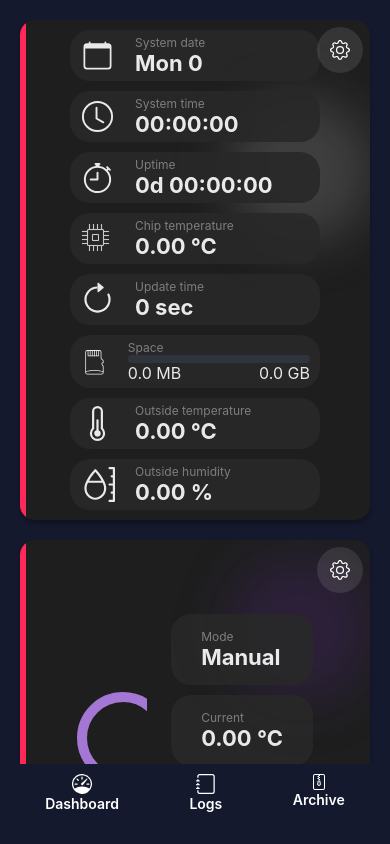
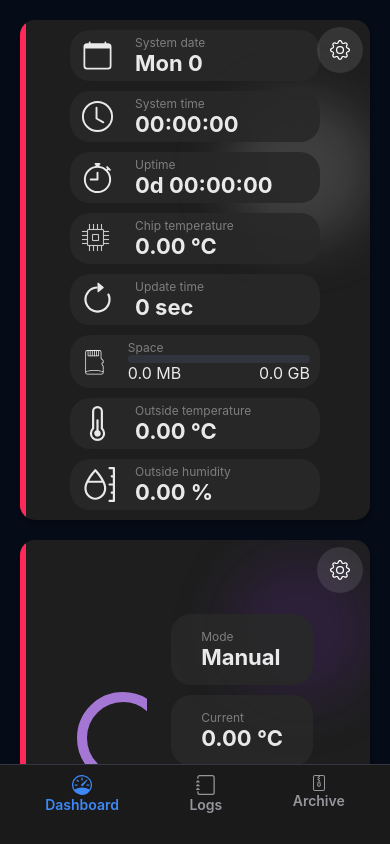
Before and after one commit to onnkek/aquarium, a React (Create React App) app: page / in a window 390 px wide. Shown: the top 844 px of the page. Built offline with nearby package versions, Linux system fonts and the light colour scheme.

Commit message:
adaptive for iphone, rework navbar and fix modal position

```diff
--- a/public/index.html
+++ b/public/index.html
@@ -7,7 +7,9 @@
   <meta name="viewport" content="width=device-width, initial-scale=1" />
   <meta name="theme-color" content="#000000" />
   <meta name="description" content="Aquarium admin panel" />
-
+  <meta name="viewport" content="width=device-width, initial-scale=1.0, viewport-fit=cover">
+  <link rel="apple-touch-icon" href="%PUBLIC_URL%/favicon.ico" />
+  <meta name="apple-mobile-web-app-capable" content="yes" />
   <!--
       manifest.json provides metadata used when your web app is installed on a
       user's mobile device or desktop. See https://developers.google.com/web/fundamentals/web-app-manifest/
--- a/src/app/styles/index.sass
+++ b/src/app/styles/index.sass
@@ -1,7 +1,8 @@
 @import 'app/styles/variables.sass'
 
 html
-  background-color: var(--bg-primary)
+  background-color: #060b18
+  padding-top: env(safe-area-inset-top)
 
 body
   margin: 0
--- a/src/app/styles/variables.sass
+++ b/src/app/styles/variables.sass
@@ -64,7 +64,7 @@ $widget-rect-green: #46B464
 $widget-icon-green: #5ebc77
 
 html
-  background-color: #15192e
+  // background-color: #15192e
   // Typography
   --font-family: "Inter", sans-serif
   --font-regular: 400
--- a/src/shared/ui/Modal/ui/Modal.module.sass
+++ b/src/shared/ui/Modal/ui/Modal.module.sass
@@ -11,7 +11,6 @@
   z-index: 999
   overflow: hidden
 
-
 .overlay
   width: 100%
   height: 100%
@@ -20,8 +19,8 @@
   justify-content: center
   align-items: center
 
+.content
 
-.content
   min-width: 400px
   padding: 24px
   border-radius: var(--radius-xl)
@@ -29,7 +28,9 @@
   border: 1px solid var(--border-primary)
   box-shadow: var(--shadow-xl)
   overflow: hidden
-
+  margin: 50px 0 0 0
+  @media (max-width: 780px)
+    margin: 0 0 80px 0
 
 .none
   .overlay
@@ -38,8 +39,6 @@
       border: none
       box-shadow: none
       padding: 0
-
-
 
 .header
   background-color: transparent
--- a/src/widgets/Navbar/ui/Navbar.module.sass
+++ b/src/widgets/Navbar/ui/Navbar.module.sass
@@ -7,7 +7,7 @@
   top: 0
   position: fixed
   color: white
-  background-color: #15192e
+  background-color: #1a1a1a
   z-index: 1000
   width: 100%
   height: 50px
@@ -18,6 +18,7 @@
     top: auto
     height: 80px
     bottom: 0
+    border-top: 1px solid var(--border-primary)
 
   .header_button_text
     @media (max-width: 780px)
@@ -27,6 +28,7 @@
 .header_icon
   width: 20px
   height: 20px
+
 
 .title
   font-size: 20px
@@ -45,7 +47,7 @@
     display: none
 
 .link
-  color: white
+  color: var(--fg-tertiary)
   font-weight: 600
   text-decoration: none
   margin-right: 10px
@@ -54,6 +56,9 @@
   flex-direction: column
   justify-content: center
   align-items: center
+  -webkit-tap-highlight-color: transparent
+  &:hover
+    color: var(--fg-secondary_hover)
   svg
     display: none
     margin: 0
@@ -61,3 +66,8 @@
     margin: 0
     svg
       display: block
+
+.active
+  color: #3d88f5
+  &:hover
+    color: #3d88f5
--- a/src/widgets/Navbar/ui/Navbar.tsx
+++ b/src/widgets/Navbar/ui/Navbar.tsx
@@ -1,11 +1,12 @@
-import { classNames } from "shared/lib/classNames";
+import { classNames, Mods } from "shared/lib/classNames";
 import cls from './Navbar.module.sass';
 import { ReactComponent as Logo } from 'shared/assets/logo.svg';
 import { ReactComponent as LogsIcon } from 'shared/assets/icons/aquarium/journal.svg';
 import { ReactComponent as ArchiveIcon } from 'shared/assets/icons/aquarium/archive.svg';
 import { ReactComponent as DashboardIcon } from 'shared/assets/icons/aquarium/dashboard.svg';
 import { Link } from "react-router-dom";
-import { RoutePath } from "shared/config/routeConfig/routeConfig";
+import { AppRoutes, RoutePath } from "shared/config/routeConfig/routeConfig";
+import { useState } from "react";
 
 interface NavbarProps {
   className?: string;
@@ -13,20 +14,36 @@ interface NavbarProps {
 
 export const Navbar = ({ className }: NavbarProps) => {
 
+  const [active, setActive] = useState(RoutePath.dashboard)
+  const isActive = (route: string) => {
+    return active === route ? cls.active : ""
+  }
   return (
     <header className={classNames(cls.navbar, {}, [className])}>
       <div className={cls.header}>
         <Logo className={cls.logo} />
         <h1 className={cls.title}>Aquarium</h1>
-        <Link to={RoutePath.dashboard} className={cls.link}>
+        <Link
+          to={RoutePath.dashboard}
+          className={classNames(cls.link, {}, [isActive(RoutePath.dashboard)])}
+          onClick={() => setActive(RoutePath.dashboard)}
+        >
           <DashboardIcon className={cls.header_icon} />
           <div className={cls.header_button_text}>Dashboard</div>
         </Link>
-        <Link to={RoutePath.logs} className={cls.link}>
+        <Link
+          to={RoutePath.logs}
+          className={classNames(cls.link, {}, [isActive(RoutePath.logs)])}
+          onClick={() => setActive(RoutePath.logs)}
+        >
           <LogsIcon className={cls.header_icon} />
           <div className={cls.header_button_text}>Logs</div>
         </Link>
-        <Link to={RoutePath.archive} className={cls.link}>
+        <Link
+          to={RoutePath.archive}
+          className={classNames(cls.link, {}, [isActive(RoutePath.archive)])}
+          onClick={() => setActive(RoutePath.archive)}
+        >
           <ArchiveIcon className='header_icon' />
           <div className={cls.header_button_text}>Archive</div>
         </Link>
--- a/src/widgets/PumpWidget/ui/PumpWidget.module.sass
+++ b/src/widgets/PumpWidget/ui/PumpWidget.module.sass
@@ -174,7 +174,7 @@ div
 
 div
   .pumpWidget
-    width: 350px
+    // width: 350px
     height: 300px
     // flex-direction: column
     justify-content: space-between
```
